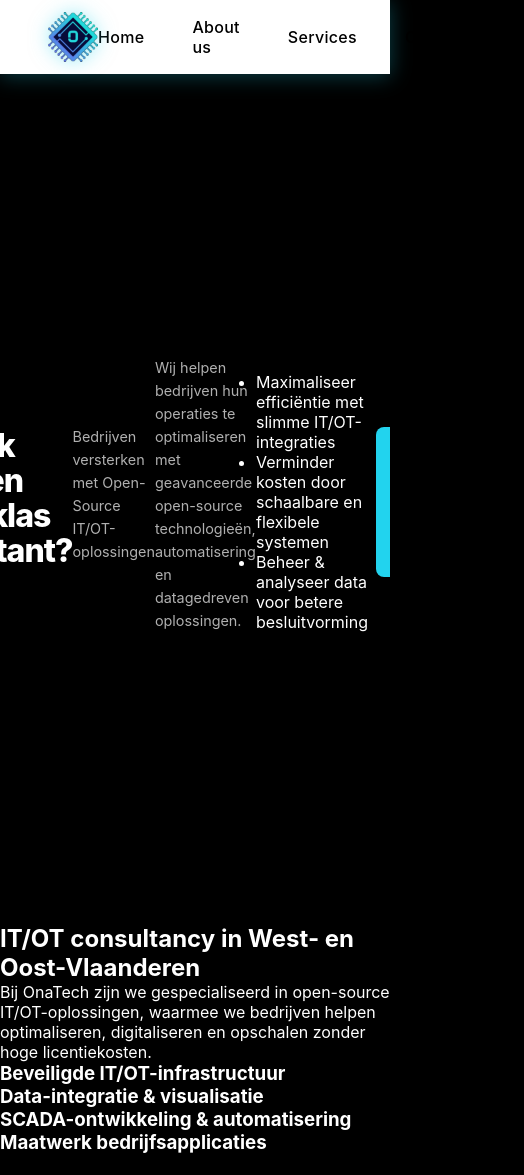
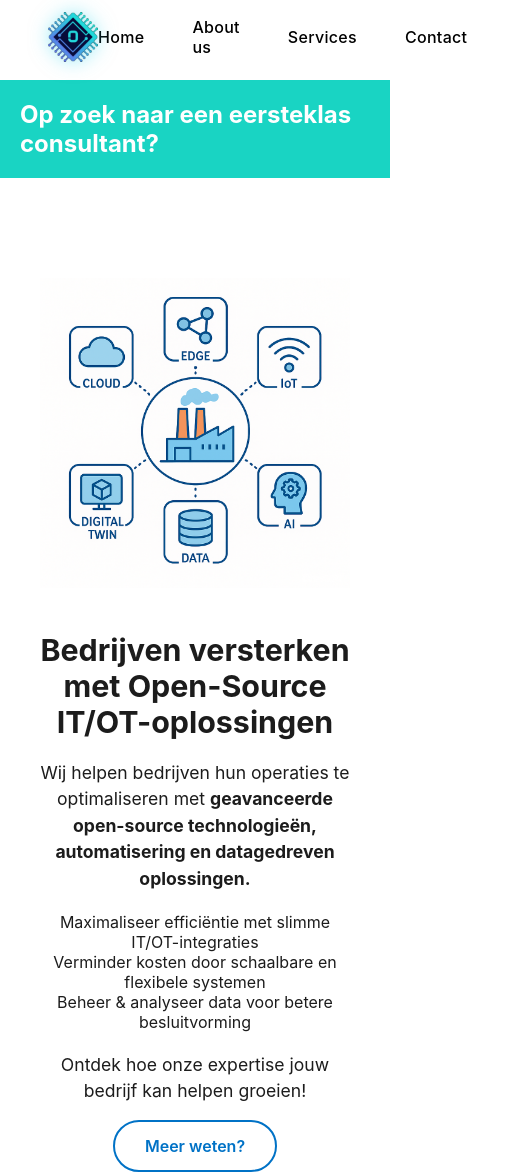
Before and after one commit to matiasado123-svg/Onatech, a plain HTML site: page index.html in a window 390 px wide. Shown: the top 1175 px of the page, 524 px wide, since content can reach past the window. Drawn offline with Linux system fonts and the light colour scheme.

Commit message:
Add files via upload

```diff
--- a/css/base.css
+++ b/css/base.css
@@ -10,7 +10,7 @@
 
         body {
             font-family: 'Inter', -apple-system, BlinkMacSystemFont, 'Segoe UI', Roboto, Oxygen, Ubuntu, Cantarell, sans-serif;
-            background: #000000;
-            color: #fff;
+            background: #FFFFFF;
+            color: #000;
             overflow-x: hidden;
         }
--- a/css/hero.css
+++ b/css/hero.css
@@ -1,120 +1,103 @@
 /* Hero Section */
-        .hero {
-            height: 100vh;
+header {
+    background: #19d4c3;
+    padding: 20px 20px;
+    color: #fff;
+    text-align: left;
+}
+
+.header h1 {
+    font-size: 1.5rem;
+    font-weight: 700;
+    margin: 0 auto;
+}
+
+/* Witte Content container onder de header */
+.hero-section {
     display: flex;
     align-items: center;
     justify-content: center;
-            overflow: hidden;
+    gap: 40px;
+    max-width: 1200px;
+    margin: 60px auto;
+    padding: 40px;
+    background: #fff;
+    border-radius: 16px;
 }
 
-        .hero-bg {
-            position: absolute;
-            inset: 0;
-            background-image: url('../assets/images/onatrack_background.png');
-            background-size: cover;
-            background-position: center;
-            background-repeat: no-repeat;
+/* Afbeelding links */
+.hero-image {
+    width: 45%;
+    max-width: 450px;
 }
 
-        .hero-bg::after {
-            content: '';
-            position: absolute;
-            inset: 0;
-            background: linear-gradient(to bottom, rgba(10, 10, 10, 0.7) 0%, rgba(10, 10, 10, 0.85) 100%);
+.hero-image img {
+    width: 100%;
+    height: auto;
 }
 
-        /* Subtle track lines */
-        .track-lines {
-            position: absolute;
-            inset: 0;
-            pointer-events: none;
-            display: none;
+/* Tekst rechts */
+.hero-content {
+    width: 50%;
+    text-align: left;
+    color: #1c1c1c;
 }
 
-        .hero-content {
-            position: relative;
-            z-index: 10;
-            text-align: center;
-            padding: 2rem;
-            max-width: 1200px;
-            margin-bottom: 12rem;
+.hero-content h2 {
+    font-size: 1.9rem;
+    font-weight: 700;
+    margin-bottom: 20px;
 }
 
-        .hero h1 {
-            font-size: clamp(2.5rem, 6vw, 5rem);
-            font-weight: 800;
-            line-height: 1.2;
-            margin-bottom: 1.5rem;
-            color: #fff;
-            letter-spacing: -1px;
+.hero-content p {
+    font-size: 1.1rem;
+    margin-bottom: 15px;
+    line-height: 1.5;
 }
 
-        .hero h1 .highlight {
-            color: #22d3ee;
+/* Benefits lijst */
+.benefits {
+    list-style: none;
+    padding: 0;
+    margin: 20px 0;
 }
 
-        .hero p {
-            font-size: clamp(1rem, 2vw, 1.3rem);
-            color: #b0b0b0;
-            margin-bottom: 2.5rem;
-            font-weight: 400;
-            line-height: 1.6;
-            max-width: 600px;
-            margin-left: auto;
-            margin-right: auto;
+.benefits li::before {
+    content: •;
+    color: #0072c6;
+    font-weight: bold;
+    margin-right: 8px;
 }
 
+/* CTA button */
 .cta-button {
     display: inline-block;
-            padding: 1rem 2.5rem;
-            background: #22d3ee;
-            color: #000;
-            text-decoration: none;
-            border-radius: 8px;
+    padding: 14px 30px;
     font-size: 1rem;
     font-weight: 600;
+    border-radius: 30px;
+    border: 2px solid #0072c6;
+    color: #0072c6;
+    background: transparent;
+    text-decoration: none;
     transition: all 0.3s ease;
-            letter-spacing: 0.3px;
-            margin: 0 8px;  /* top/bottom | left/right */
 }
 
 .cta-button:hover {
-            transform: translateY(-3px);
-            box-shadow: 0 15px 50px rgba(34, 211, 238, 0.6);
-            background: #06b6d4;
+    background: #0072c6;
+    color: #fff;
 }
 
-
-@media (max-width: 768px) {
-  .hero {
-    height: 100vh;
+/* Mobile */
+@media (max-width: 900px) {
+    .hero-section {
+        flex-direction: column;
+        text-align: center;
     }
-
+    .hero-image, .hero-content {
+        width: 100%;
+    }
     .hero-content {
-    margin-bottom: 10rem;
-    margin-top: 0;
-    display: flex;
-    flex-direction: column;
-    justify-content: center;
-    min-height: calc(100vh - 19rem);
+        text-align: center;
     }
-
-  .hero h1 {
-    font-size: 2rem;
-    margin-bottom: 0.5rem;
-    line-height: 1.1;
 }
-
-  .hero p {
-    font-size: 0.9rem;
-    margin-bottom: 1rem;
-  }
-
-  .cta-button {
-    padding: 0.7rem 1.5rem;
-    font-size: 0.85rem;
-    margin: 0.25rem 0.5rem;
-    display: inline-block;
-  }
-
-}
--- /dev/null
+++ b/css/info.css
@@ -0,0 +1,30 @@
+/* Witte Content container onder de header */
+.info {
+    display: flex;
+    align-items: center;
+    justify-content: center;
+    gap: 40px;
+    max-width: 1200px;
+    margin: 60px auto;
+    padding: 40px;
+    background: #fff;
+    border-radius: 16px;
+}
+
+.subtitle {
+    width: 50%;
+    text-align: left;
+    color: #1c1c1c;
+}
+
+.hero-content h2 {
+    font-size: 1.9rem;
+    font-weight: 700;
+    margin-bottom: 20px;
+}
+
+.hero-content p {
+    font-size: 1.1rem;
+    margin-bottom: 15px;
+    line-height: 1.5;
+}
--- a/css/navbar.css
+++ b/css/navbar.css
@@ -7,7 +7,6 @@
   background: #FFF;
   padding: 0.75rem 3rem;
   z-index: 1000;
-  box-shadow: 0 2px 20px rgba(34, 211, 238, 0.3);
 }
 
 .nav-container {
--- a/css/style.css
+++ b/css/style.css
@@ -1,3 +1,4 @@
 @import url('base.css');
 @import url('hero.css');
 @import url('navbar.css');
+@import url('info.css');
--- a/index.html
+++ b/index.html
@@ -28,22 +28,32 @@
     </div>
   </nav>
 
-    <header>
-        <div class="hero">
-            <h1>Op zoek naar een eersteklas consultant?</h1>
-            <p class="tagline">Bedrijven versterken met Open-Source IT/OT-oplossingen</p>
-            <p class="hero-text">Wij helpen bedrijven hun operaties te optimaliseren met geavanceerde open-source technologieën, automatisering en datagedreven oplossingen.</p>
+<header> <div class="header"> <h1>Op zoek naar een eersteklas consultant?</h1></header>
+
+
+<section class="hero-section">
+    <div class="hero-image">
+        <img src="assets/images/Onatech_Afbeelding1.png" alt="Industrie">
+    </div>
+
+    <div class="hero-content">
+        <h2>Bedrijven versterken met Open-Source IT/OT-oplossingen</h2>
+        <p>Wij helpen bedrijven hun operaties te optimaliseren met <strong>geavanceerde open-source technologieën, automatisering en datagedreven oplossingen.</strong></p>
+
         <ul class="benefits">
             <li>Maximaliseer efficiëntie met slimme IT/OT-integraties</li>
             <li>Verminder kosten door schaalbare en flexibele systemen</li>
             <li>Beheer & analyseer data voor betere besluitvorming</li>
         </ul>
-            <a href="#contact" class="cta-button">Ontdek hoe onze expertise jouw bedrijf kan helpen groeien!</a>
+
+        <p>Ontdek hoe onze expertise jouw bedrijf kan helpen groeien!</p>
+        <a href="#contact" class="cta-button">Meer weten?</a>
     </div>
-    </header>
+</section>
+
 
     <section>
-        <div class="container">
+        <div class="info">
             <h2>IT/OT consultancy in West- en Oost-Vlaanderen</h2>
             <p class="subtitle">Bij OnaTech zijn we gespecialiseerd in open-source IT/OT-oplossingen, waarmee we bedrijven helpen optimaliseren, digitaliseren en opschalen zonder hoge licentiekosten.</p>
 
@@ -66,8 +76,9 @@
         </div>
     </section>
 
+
     <section>
-        <div class="container">
+        <div class="solutions">
             <h2>Wat wij doen: IT/OT & SCADA-oplossingen</h2>
 
             <div class="services-grid">
@@ -111,7 +122,7 @@
     </section>
 
     <section>
-        <div class="container">
+        <div class="applications">
             <h2>Waar onze oplossingen worden toegepast</h2>
 
             <div class="applications-grid">
```
Also changed, not shown: css/applications.css (added), css/contact.css (added), css/solutions.css (added). Lines whose indentation alone changed are shown as unchanged.
